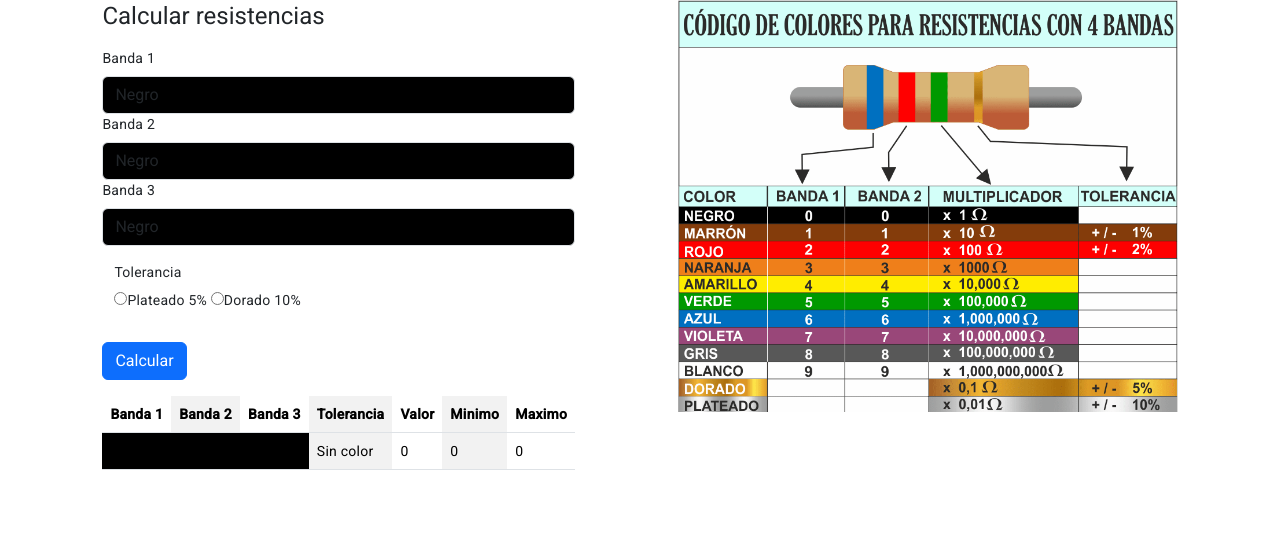
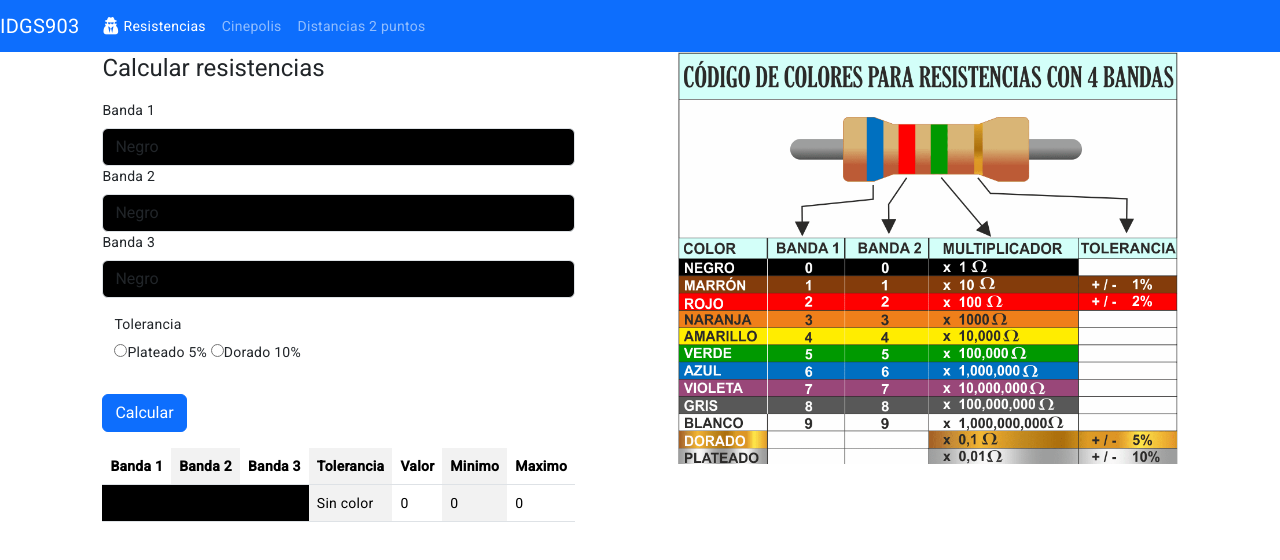
Before and after one commit to IDGS-1003-19002318/practicas-angular-idgs903, an Angular app: page /resistencias in a window 1280 px wide. Shown: the top 560 px of the page. Built offline with nearby package versions, Linux system fonts and the light colour scheme.

Commit message:
Agrega menu

```diff
--- a/src/app/app.component.html
+++ b/src/app/app.component.html
@@ -1 +1,2 @@
+<app-menu></app-menu>
 <router-outlet></router-outlet>
--- a/src/app/app.module.ts
+++ b/src/app/app.module.ts
@@ -15,10 +15,12 @@ registerLocaleData(localeFr);
 // import { ResistenciasModule } from './resistencias/resistencias.module';
 
 import { AppComponent } from './app.component';
+import { MenuComponent } from './shared/menu/menu.component';
 
 @NgModule({
   declarations: [
     AppComponent,
+    MenuComponent,
   ],
   imports: [
     BrowserModule,
--- /dev/null
+++ b/src/app/shared/menu/menu.component.html
@@ -0,0 +1,26 @@
+<nav class="navbar navbar-expand-lg navbar-dark bg-primary">
+  <a href="#" class="navbar-brand">IDGS903</a>
+  <button class="navbar-toggler" type="button" data-toggle="collapse" data-target="#navbarIDGS903"
+    aria-controls="navbarIDGS903" aria-expanded="false" aria-label="Toggle navigation">
+    <span class="navbar-toggler-icon"></span>
+  </button>
+  <div class="collapse navbar-collapse" id="my-nav">
+    <ul class="navbar-nav mr-auto">
+      <li class="nav-item active">
+        <a href="#" class="nav-link" routerLinkActive="active" routerLink="/resistencias">
+          <i class="fa fa-sharp fa-reular fa-user-secret fa-lg fa-home"></i> Resistencias
+        </a>
+      </li>
+      <li class="nav-item">
+        <a class="nav-link" routerLinkActive="active" routerLink="/cinepolis">
+          Cinepolis
+        </a>
+      </li>
+      <li class="nav-item">
+        <a href="#" class="nav-link" routerLinkActive="active" routerLink="/distancias">
+          Distancias 2 puntos
+        </a>
+      </li>
+    </ul>
+  </div>
+</nav>
```
Also changed, not shown: src/app/shared/menu/menu.component.ts (added, +10 -0 lines), src/app/shared/menu/menu.component.css (added).
